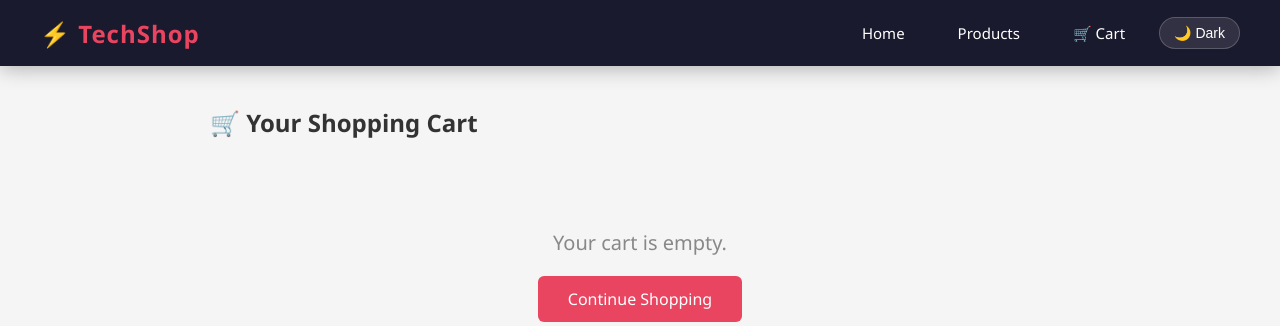
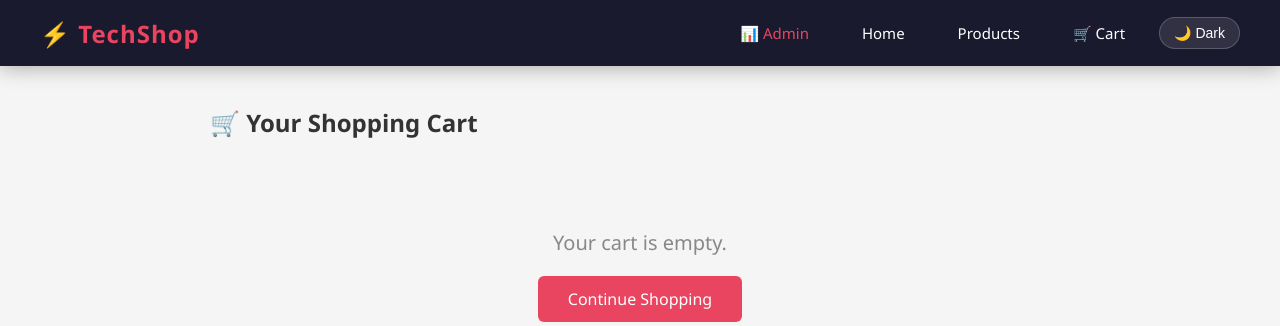
Before and after one commit to Bertin14/techshop-ecommerce, a PHP site: page /cart.php in a window 1280 px wide. Shown: the top 326 px of the page. Run offline with PHP 8.4, Linux system fonts and the light colour scheme.

Commit message:
feat: add admin dashboard link to navbar

```diff
--- a/includes/header.php
+++ b/includes/header.php
@@ -19,6 +19,7 @@
         <a href="/index.php">⚡ TechShop</a>
       </div>
       <nav>
+        <a href="/admin/dashboard.php" style="color:#e94560;">📊 Admin</a>
         <a href="/index.php">Home</a>
         <a href="/products.php">Products</a>
         <a href="/cart.php">
```
